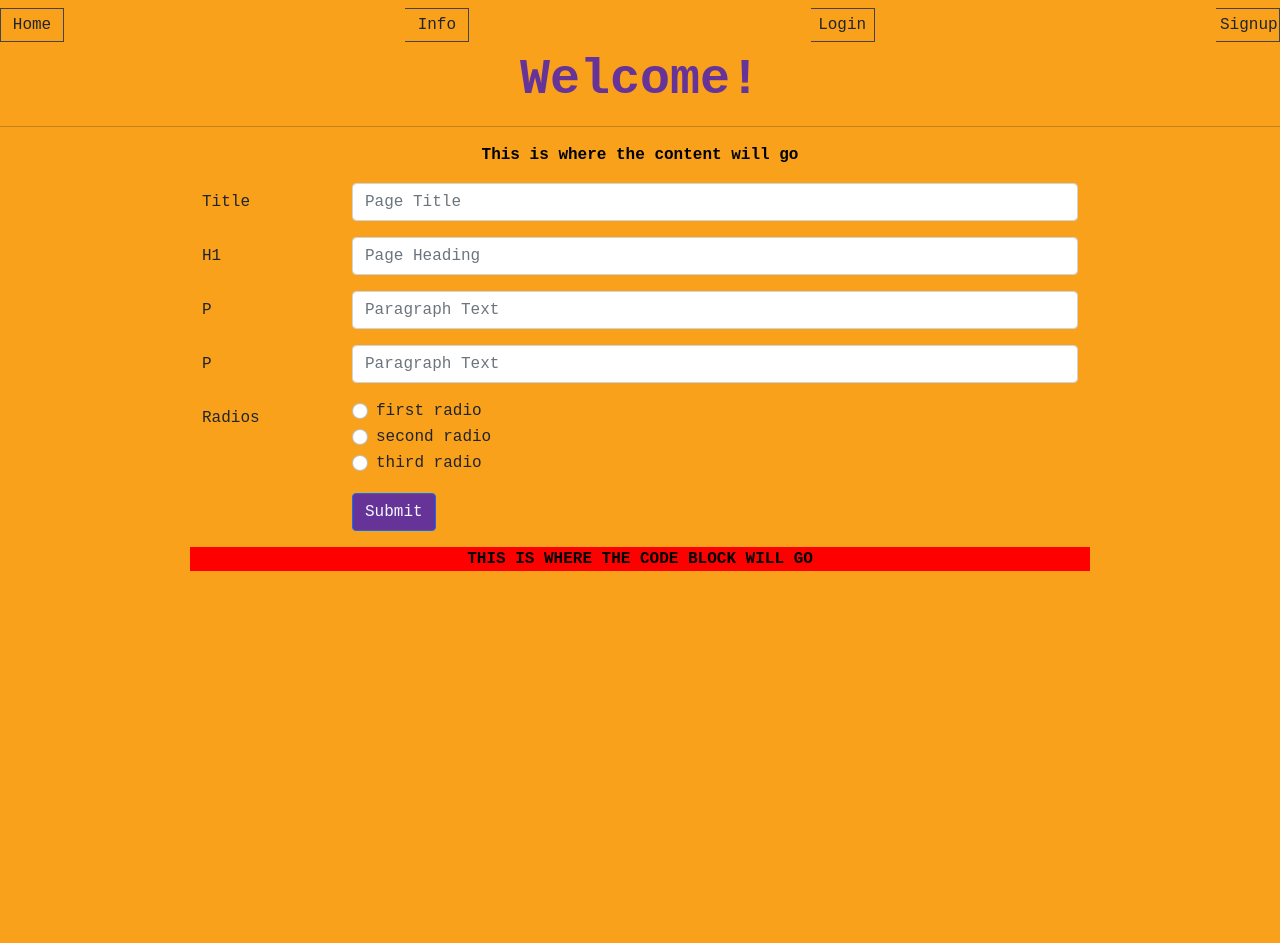
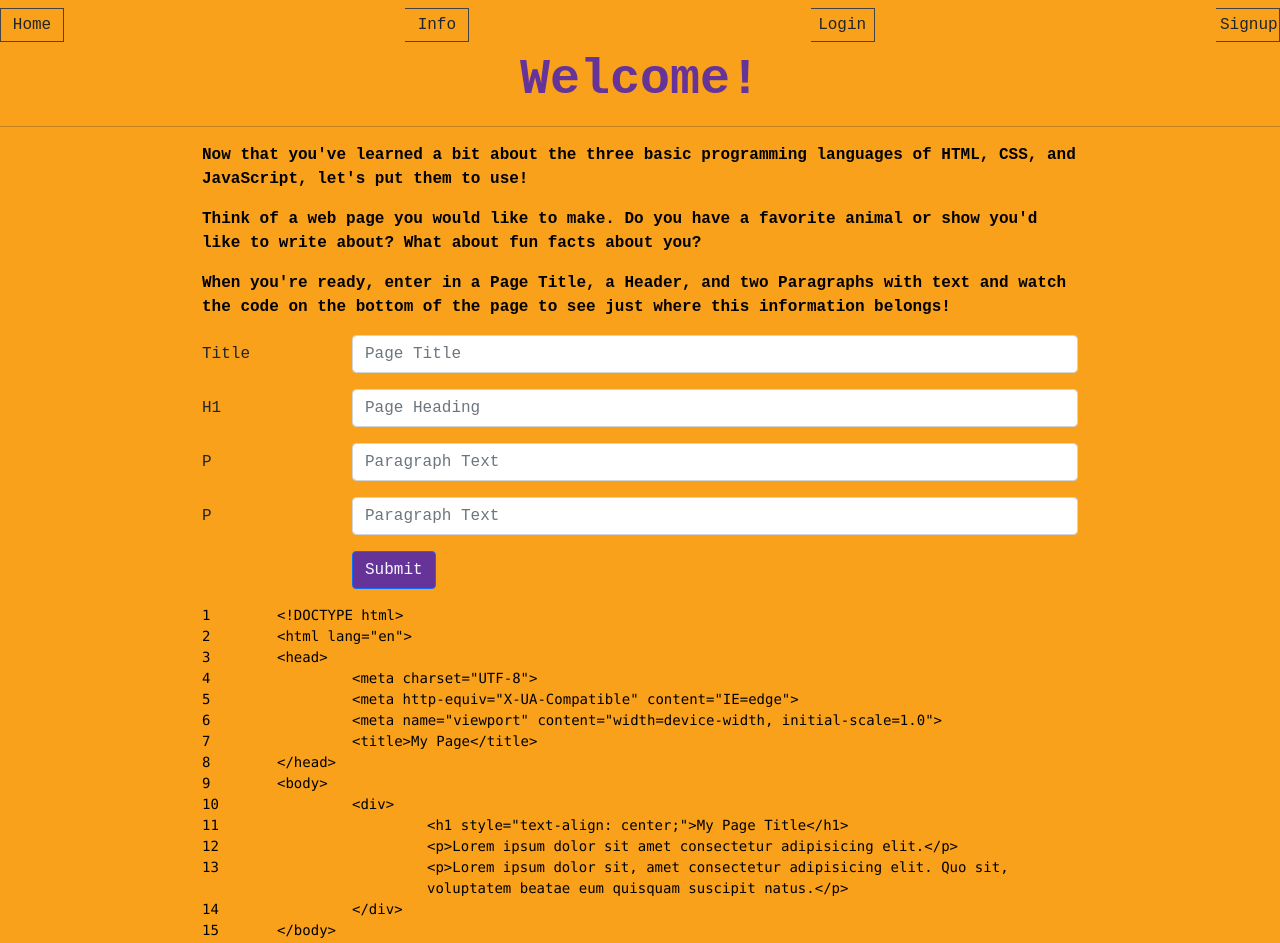
Before and after one commit to bridgettehmq/ABCode, a React (Create React App) app in the folder client/: page /newpage in a window 1280 px wide. Shown: the top 943 px of the page. Before the commit the page ends 800 px from the top, so only its background shows below. Built offline with nearby package versions, Linux system fonts and the light colour scheme.

Commit message:
added placeholder content and instructions to newPage

```diff
--- a/client/src/pages/NewPage.js
+++ b/client/src/pages/NewPage.js
@@ -1,6 +1,6 @@
 import React from "react";
 import { useAuth } from "../util/auth";
-import { Button, Form, Row, Col } from 'react-bootstrap';
+import { Button, Form, Row, Col, Container } from 'react-bootstrap';
 
 export default function NewPage() {
   const { user } = useAuth();
@@ -8,10 +8,13 @@ export default function NewPage() {
   return (
     <div>
       <h1>Welcome!</h1>
-
       <hr />
-      <p>This is where the content will go</p>
-      <div className="container">
+      <Container>
+        <p style={{textAlign: "left"}}>Now that you've learned a bit about the three basic programming languages of HTML, CSS, and JavaScript, let's put them to use!</p>
+        <p style={{textAlign: "left"}}>Think of a web page you would like to make. Do you have a favorite animal or show you'd like to write about? What about fun facts about you?</p>
+        <p style={{textAlign: "left"}}>When you're ready, enter in a Page Title, a Header, and two Paragraphs with text and watch the code on the bottom of the page to see just where this information belongs!</p>
+      </Container>
+      <Container>
         <Form>
           <Form.Group as={Row} className="mb-3" controlId="formHorizontalEmail">
             <Form.Label column sm={2}>
@@ -48,33 +51,6 @@ export default function NewPage() {
               <Form.Control type="h1" placeholder="Paragraph Text" />
             </Col>
           </Form.Group>
-        <fieldset>
-        <Form.Group as={Row} className="mb-3">
-          <Form.Label as="legend" column sm={2}>
-            Radios
-          </Form.Label>
-          <Col sm={10}>
-            <Form.Check
-              type="radio"
-              label="first radio"
-              name="formHorizontalRadios"
-              id="formHorizontalRadios1"
-            />
-            <Form.Check
-              type="radio"
-              label="second radio"
-              name="formHorizontalRadios"
-              id="formHorizontalRadios2"
-            />
-            <Form.Check
-              type="radio"
-              label="third radio"
-              name="formHorizontalRadios"
-              id="formHorizontalRadios3"
-            />
-          </Col>
-        </Form.Group>
-        </fieldset>
 
           <Form.Group as={Row} className="mb-3">
             <Col sm={{ span: 10, offset: 2 }}>
@@ -82,10 +58,107 @@ export default function NewPage() {
             </Col>
           </Form.Group>
         </Form>
-      </div>
-      <div className="container" style={{ backgroundColor: "red" }}>
-        <p>THIS IS WHERE THE CODE BLOCK WILL GO</p>
-      </div>
+      </Container>
+      <Container>
+        <code style={{color: "black"}}>
+          <Row>
+            <Col xs={1}>{`1`}</Col>
+            <Col>
+              {`<!DOCTYPE html>`}
+            </Col>
+          </Row>
+          <Row>
+            <Col xs={1}>{`2`}</Col>
+            <Col>
+              {`<html lang="en">`}
+            </Col>
+          </Row>
+          <Row>
+            <Col xs={1}>{`3`}</Col>
+            <Col>
+              {`<head>`}
+            </Col>
+          </Row>
+          <Row>
+            <Col xs={2}>{`4`}</Col>
+            <Col>
+              {`<meta charset="UTF-8">`}
+            </Col>
+          </Row>
+          <Row>
+            <Col xs={2}>{`5`}</Col>
+            <Col>
+              {`<meta http-equiv="X-UA-Compatible" content="IE=edge">`}
+            </Col>
+          </Row>
+          <Row>
+            <Col xs={2}>{`6`}</Col>
+            <Col>
+              {`<meta name="viewport" content="width=device-width, initial-scale=1.0">`}
+            </Col>
+          </Row>
+          <Row>
+            <Col xs={2}>{`7`}</Col>
+            <Col>
+              {`<title>My Page</title>`}
+            </Col>
+          </Row>
+          <Row>
+            <Col xs={1}>{`8`}</Col>
+            <Col>
+              {`</head>`}
+            </Col>
+          </Row>
+          <Row>
+            <Col xs={1}>{`9`}</Col>
+            <Col>
+              {`<body>`}
+            </Col>
+          </Row>
+          <Row>
+            <Col xs={2}>{`10`}</Col>
+            <Col>
+              {`<div>`}
+            </Col>
+          </Row>
+          <Row>
+            <Col xs={3}>{`11`}</Col>
+            <Col>
+              {`<h1 style="text-align: center;">My Page Title</h1>`}
+            </Col>
+          </Row>
+          <Row>
+            <Col xs={3}>{`12`}</Col>
+            <Col>
+              {`<p>Lorem ipsum dolor sit amet consectetur adipisicing elit.</p>`}
+            </Col>
+          </Row>
+          <Row>
+            <Col xs={3}>{`13`}</Col>
+            <Col>
+              {`<p>Lorem ipsum dolor sit, amet consectetur adipisicing elit. Quo sit, voluptatem beatae eum quisquam suscipit natus.</p>`}
+            </Col>
+          </Row>
+          <Row>
+            <Col xs={2}>{`14`}</Col>
+            <Col>
+              {`</div>`}
+            </Col>
+          </Row>
+          <Row>
+            <Col xs={1}>{`15`}</Col>
+            <Col>
+              {`</body>`}
+            </Col>
+          </Row>
+          <Row>
+            <Col xs={1}>{`16`}</Col>
+            <Col>
+              {`</html>`}
+            </Col>
+          </Row>
+        </code>
+      </Container>
     </div>
   );
 }
```
Lines whose indentation alone changed are shown as unchanged.
